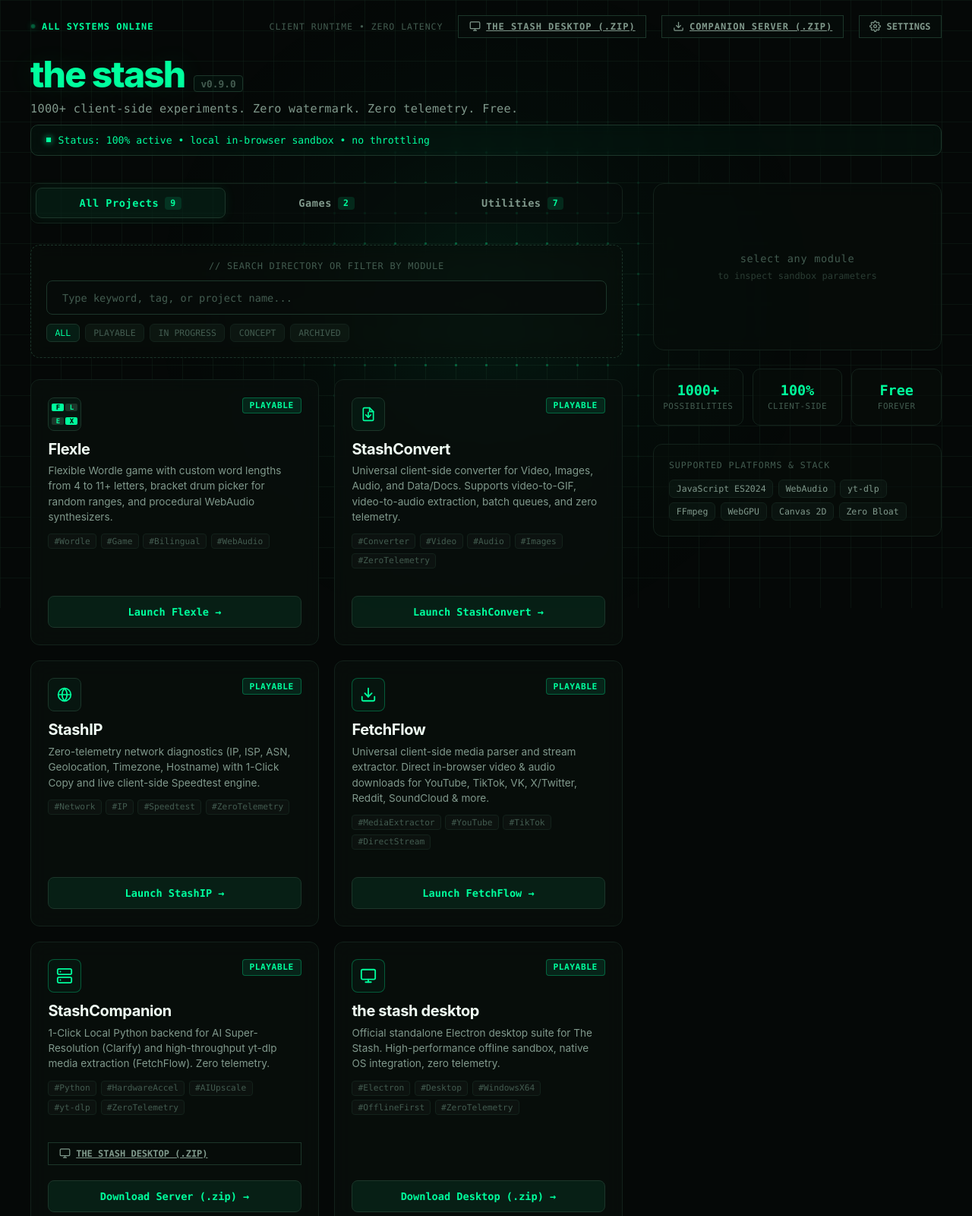
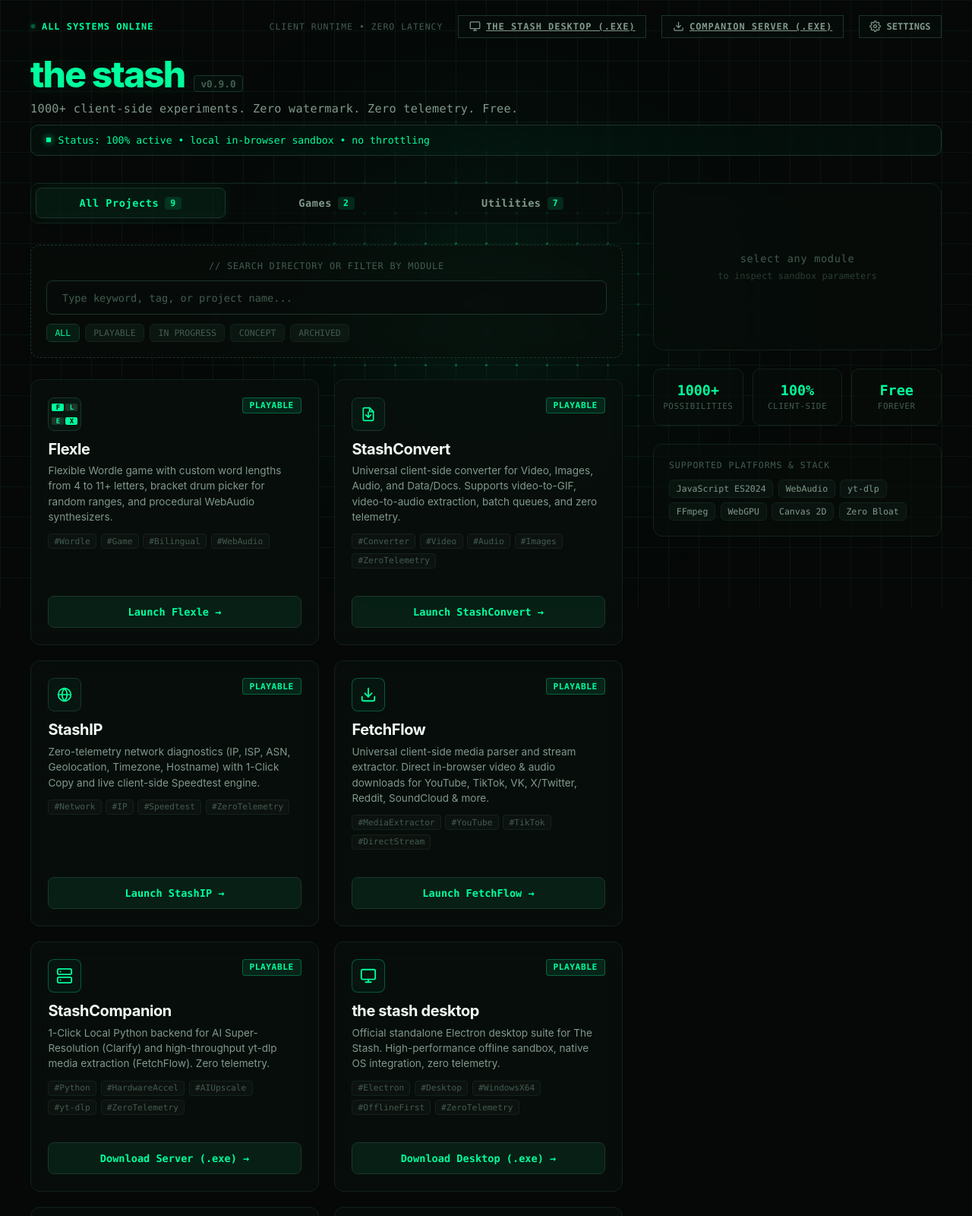
Before and after one commit to theaser7/theaser7.github.io, a plain HTML site: page index.html in a window 1280 px wide. Shown: the top 1600 px of the page at 76% size. Drawn offline with Linux system fonts and the light colour scheme.

Commit message:
0.9.1 — Remove batch scripts, fix checklist, repair desktop app, and distribute standalone executables

```diff
--- a/desktop/package.json
+++ b/desktop/package.json
@@ -1,7 +1,7 @@
 {
   "name": "the-stash-desktop",
   "productName": "the stash desktop",
-  "version": "0.9.0",
+  "version": "0.9.1",
   "description": "the stash desktop - Offline-first client-side web suite",
   "main": "main.js",
   "scripts": {
--- a/desktop/preload.js
+++ b/desktop/preload.js
@@ -2,6 +2,6 @@ const { contextBridge, ipcRenderer } = require('electron');
 
 contextBridge.exposeInMainWorld('stashDesktop', {
     isDesktop: true,
-    version: '0.9.0',
+    version: '0.9.1',
     appName: 'the stash desktop'
 });
--- a/index.html
+++ b/index.html
@@ -837,13 +837,13 @@
             <div class="sys-meta" id="sys-meta-text">
                 CLIENT RUNTIME &bull; ZERO LATENCY
             </div>
-            <a href="https://thestash.space/downloads/the-stash-desktop.zip" download class="hud-settings-btn" id="btn-download-desktop" title="Download the stash desktop (.ZIP)">
+            <a href="https://thestash.space/downloads/the-stash-desktop.exe" download class="hud-settings-btn" id="btn-download-desktop" title="Download the stash desktop (.EXE)">
                 <svg viewBox="0 0 24 24" width="15" height="15" fill="none" stroke="currentColor" stroke-width="2"><rect x="2" y="3" width="20" height="14" rx="2" ry="2"/><line x1="8" y1="21" x2="16" y2="21"/><line x1="12" y1="17" x2="12" y2="21"/></svg>
-                <span id="txt-btn-desktop">THE STASH DESKTOP (.ZIP)</span>
+                <span id="txt-btn-desktop">THE STASH DESKTOP (.EXE)</span>
             </a>
-            <a href="https://raw.githubusercontent.com/theaser7/theaser7.github.io/main/downloads/the-stash-companion.zip" download class="hud-settings-btn" id="btn-download-companion" title="Download Local Companion Server (.ZIP)">
+            <a href="https://raw.githubusercontent.com/theaser7/theaser7.github.io/main/downloads/the-stash-companion.exe" download class="hud-settings-btn" id="btn-download-companion" title="Download Local Companion Server (.EXE)">
                 <svg viewBox="0 0 24 24" width="15" height="15" fill="none" stroke="currentColor" stroke-width="2"><path d="M21 15v4a2 2 0 0 1-2 2H5a2 2 0 0 1-2-2v-4"/><polyline points="7 10 12 15 17 10"/><line x1="12" y1="15" x2="12" y2="3"/></svg>
-                <span id="txt-btn-companion">COMPANION SERVER (.ZIP)</span>
+                <span id="txt-btn-companion">COMPANION SERVER (.EXE)</span>
             </a>
             <button id="btn-settings" class="hud-settings-btn" title="Settings / Настройки">
                 <svg viewBox="0 0 24 24" width="15" height="15" fill="none" stroke="currentColor" stroke-width="2"><circle cx="12" cy="12" r="3"/><path d="M19.4 15a1.65 1.65 0 0 0 .33 1.82l.06.06a2 2 0 0 1 0 2.83 2 2 0 0 1-2.83 0l-.06-.06a1.65 1.65 0 0 0-1.82-.33 1.65 1.65 0 0 0-1 1.51V21a2 2 0 0 1-2 2 2 2 0 0 1-2-2v-.09A1.65 1.65 0 0 0 9 19.4a1.65 1.65 0 0 0-1.82.33l-.06.06a2 2 0 0 1-2.83 0 2 2 0 0 1 0-2.83l.06-.06a1.65 1.65 0 0 0 .33-1.82 1.65 1.65 0 0 0-1.51-1H3a2 2 0 0 1-2-2 2 2 0 0 1 2-2h.09A1.65 1.65 0 0 0 4.6 9a1.65 1.65 0 0 0-.33-1.82l-.06-.06a2 2 0 0 1 0-2.83 2 2 0 0 1 2.83 0l.06.06a1.65 1.65 0 0 0 1.82.33H9a1.65 1.65 0 0 0 1-1.51V3a2 2 0 0 1 2-2 2 2 0 0 1 2 2v.09a1.65 1.65 0 0 0 1 1.51 1.65 1.65 0 0 0 1.82-.33l.06-.06a2 2 0 0 1 2.83 0 2 2 0 0 1 0 2.83l-.06.06a1.65 1.65 0 0 0-.33 1.82V9a1.65 1.65 0 0 0 1.51 1H21a2 2 0 0 1 2 2 2 2 0 0 1-2 2h-.09a1.65 1.65 0 0 0-1.51 1z"/></svg>
@@ -1083,11 +1083,7 @@
                                 <span class="tag-pill">#ZeroTelemetry</span>
                             </div>
                         </div>
-                        <a href="https://thestash.space/downloads/the-stash-desktop.zip" download class="hud-settings-btn" id="btn-download-desktop" title="Download the stash desktop (.ZIP)">
-                <svg viewBox="0 0 24 24" width="15" height="15" fill="none" stroke="currentColor" stroke-width="2"><rect x="2" y="3" width="20" height="14" rx="2" ry="2"/><line x1="8" y1="21" x2="16" y2="21"/><line x1="12" y1="17" x2="12" y2="21"/></svg>
-                <span id="txt-btn-desktop">THE STASH DESKTOP (.ZIP)</span>
-            </a>
-            <a href="https://raw.githubusercontent.com/theaser7/theaser7.github.io/main/downloads/the-stash-companion.zip" download class="btn-action" id="btn-launch-companion">Download Server (.zip) &rarr;</a>
+                        <a href="https://raw.githubusercontent.com/theaser7/theaser7.github.io/main/downloads/the-stash-companion.exe" download class="btn-action" id="btn-launch-companion">Download Server (.exe) &rarr;</a>
                     </article>
 
                     <!-- the stash desktop Card -->
@@ -1113,7 +1109,7 @@
                                 <span class="tag-pill">#ZeroTelemetry</span>
                             </div>
                         </div>
-                        <a href="https://thestash.space/downloads/the-stash-desktop.zip" download class="btn-action" id="btn-launch-desktop">Download Desktop (.zip) &rarr;</a>
+                        <a href="https://thestash.space/downloads/the-stash-desktop.exe" download class="btn-action" id="btn-launch-desktop">Download Desktop (.exe) &rarr;</a>
                     </article>
 
                     <!-- StashList Card -->
@@ -1216,7 +1212,7 @@
                 </li>
                 <li id="concept-feat-4">
                     <svg width="16" height="16" viewBox="0 0 24 24" fill="none" stroke="currentColor" stroke-width="2.5"><polyline points="20 6 9 17 4 12"></polyline></svg>
-                    <span><strong>Automation:</strong> 1-click generation of portable Windows <code>.bat</code> execution scripts.</span>
+                    <span><strong>Automation:</strong> 1-click generation of portable PowerShell & CLI execution scripts.</span>
                 </li>
             </ul>
             <button class="btn-action" id="modal-ack-btn">Understood</button>
@@ -1489,11 +1485,11 @@
                 btnLaunchStaship: "Launch StashIP →",
                 btnLaunchClarify: "Launch Clarify →",
                 btnLaunchFetchflow: "Launch FetchFlow →",
-                btnLaunchCompanion: "Download Server (.zip) →",
+                btnLaunchCompanion: "Download Server (.exe) →",
                 btnLaunchStashlist: "Launch StashList →",
-                txtBtnCompanion: "COMPANION SERVER (.ZIP)",
-                txtBtnDesktop: "THE STASH DESKTOP (.ZIP)",
-                btnLaunchDesktop: "Download Desktop (.zip) →",
+                txtBtnCompanion: "COMPANION SERVER (.EXE)",
+                txtBtnDesktop: "THE STASH DESKTOP (.EXE)",
+                btnLaunchDesktop: "Download Desktop (.exe) →",
                 btnConceptSpecs: "Concept Specs →",
                 previewMain: "select any module",
                 previewSub: "to inspect sandbox parameters",
@@ -1513,7 +1509,7 @@
                 conceptFeat1: "<strong>1000+ Providers:</strong> YouTube, VK, Twitch VODs, Rutube, SoundCloud & more.",
                 conceptFeat2: "<strong>Lossless Audio:</strong> MP3 320k, FLAC, Opus, AAC with embedded artwork & tags.",
                 conceptFeat3: "<strong>Section Trimming:</strong> Download specific timestamp segments via FFmpeg.",
-                conceptFeat4: "<strong>Automation:</strong> 1-click generation of portable Windows <code>.bat</code> execution scripts.",
+                conceptFeat4: "<strong>Automation:</strong> 1-click generation of portable PowerShell & CLI execution scripts.",
                 conceptAck: "Understood",
                 statusPlayable: "Playable",
                 statusWip: "In Progress",
@@ -1551,11 +1547,11 @@
                 btnLaunchStaship: "Запустить StashIP →",
                 btnLaunchClarify: "Запустить Clarify →",
                 btnLaunchFetchflow: "Запустить FetchFlow →",
-                btnLaunchCompanion: "Скачать сервер (.zip) →",
+                btnLaunchCompanion: "Скачать сервер (.exe) →",
                 btnLaunchStashlist: "Запустить StashList →",
-                txtBtnCompanion: "COMPANION СЕРВЕР (.ZIP)",
-                txtBtnDesktop: "THE STASH DESKTOP (.ZIP)",
-                btnLaunchDesktop: "Скачать десктоп (.zip) →",
+                txtBtnCompanion: "COMPANION СЕРВЕР (.EXE)",
+                txtBtnDesktop: "THE STASH DESKTOP (.EXE)",
+                btnLaunchDesktop: "Скачать десктоп (.exe) →",
                 btnConceptSpecs: "Спецификация концепта →",
                 previewMain: "выберите любой модуль",
                 previewSub: "для просмотра параметров песочницы",
```
Also changed, not shown: utilities/clarify/index.html (+1 -1 lines), utilities/stashlist/index.html (+12 -8 lines), README.md, 6 other files.
